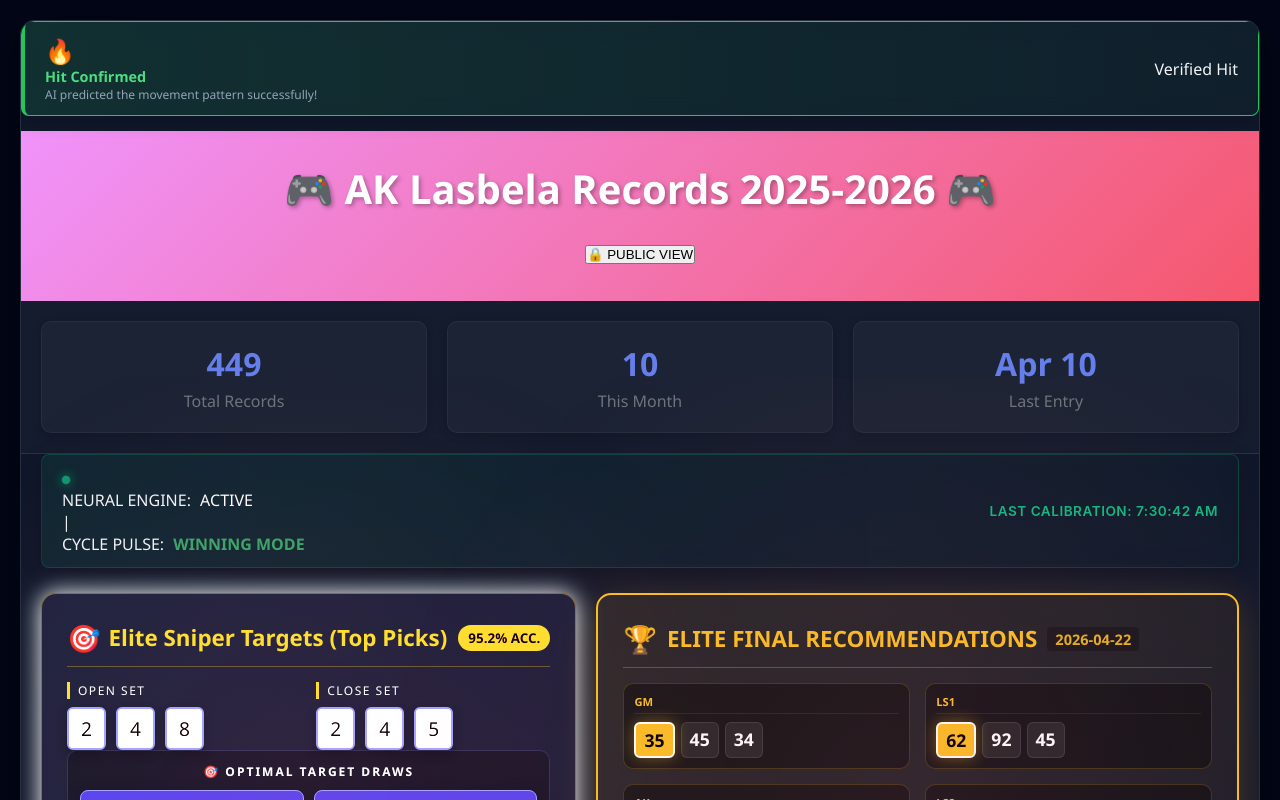
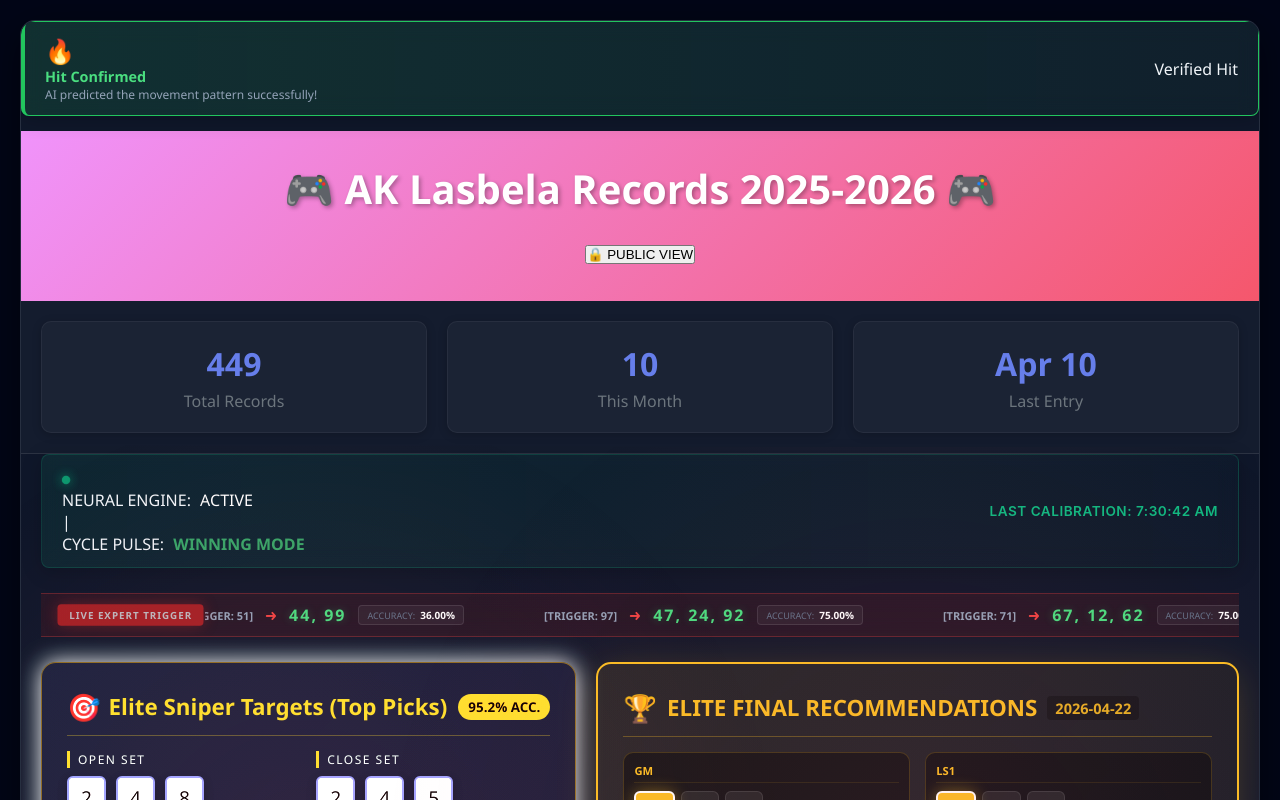
Before and after one commit to umairrana007/ak-lasbela-analysis, a React app in the folder frontend/: page / in a window 1280 px wide. Shown: the top 800 px of the page. Built offline with nearby package versions, Linux system fonts and the light colour scheme; no server answers; the database is empty; the HTML template or start-up script is replaced by a standard one.

Commit message:
feat: implement live expert trigger banner with marquee and accuracy tracking

```diff
--- a/frontend/src/App.jsx
+++ b/frontend/src/App.jsx
@@ -105,6 +105,49 @@ const App = () => {
   const [oddEvenStats, setOddEvenStats] = useState({ odd: 50, even: 50, ratio: '50/50' });
 
   const fileInputRef = useRef(null);
+
+  const ExpertBanner = ({ signals }) => {
+    if (!signals || signals.length === 0) return null;
+
+    return (
+      <div className="expert-trigger-banner">
+        <div className="expert-trigger-label">
+          LIVE EXPERT TRIGGER
+        </div>
+        <div className="marquee-wrapper">
+          <div className="marquee-content animate-marquee">
+            {signals.map((sig, idx) => (
+              <div key={idx} className="expert-signal-item">
+                <span className="sig-trigger">[Trigger: <span className="text-white">{sig.trigger}</span>]</span>
+                <span className="sig-arrow">➜</span>
+                <span className="sig-targets">
+                  {sig.targets.join(", ")}
+                </span>
+                <div className="sig-accuracy">
+                  <span className="accuracy-label">Accuracy:</span>
+                  <span className="accuracy-value">{sig.accuracy}</span>
+                </div>
+              </div>
+            ))}
+            {/* Duplicate for seamless loop */}
+            {signals.map((sig, idx) => (
+              <div key={`dup-${idx}`} className="expert-signal-item">
+                <span className="sig-trigger">[Trigger: <span className="text-white">{sig.trigger}</span>]</span>
+                <span className="sig-arrow">➜</span>
+                <span className="sig-targets">
+                  {sig.targets.join(", ")}
+                </span>
+                <div className="sig-accuracy">
+                  <span className="accuracy-label">Accuracy:</span>
+                  <span className="accuracy-value">{sig.accuracy}</span>
+                </div>
+              </div>
+            ))}
+          </div>
+        </div>
+      </div>
+    );
+  };
 
   const calculateNeuralStats = (allRecords) => {
     const counts = {};
@@ -549,6 +592,9 @@ const App = () => {
                     LAST CALIBRATION: {calibrationTime}
                 </div>
             </div>
+
+            {/* LIVE EXPERT BANNER */}
+            <ExpertBanner signals={predictions.active_expert_signals} />
 
             {/* ROW 1: ELITE SNIPER & RECOMMENDATIONS */}
             <div className="dashboard-grid">
--- a/frontend/src/index.css
+++ b/frontend/src/index.css
@@ -992,3 +992,119 @@ tbody tr:nth-child(even) .day-column {
     50% { opacity: 0.7; transform: scale(0.98); }
     100% { opacity: 1; transform: scale(1); }
 }
+/* Expert Trigger Banner Styles */
+.expert-trigger-banner {
+    width: 100%;
+    background: rgba(127, 29, 29, 0.2); /* dark red semi-transparent */
+    border-top: 1px solid rgba(239, 68, 68, 0.3);
+    border-bottom: 1px solid rgba(239, 68, 68, 0.3);
+    display: flex;
+    align-items: center;
+    padding: 10px 0;
+    margin-bottom: 25px;
+    backdrop-filter: blur(10px);
+    overflow: hidden;
+    position: relative;
+}
+
+.expert-trigger-label {
+    background: #dc2626;
+    color: white;
+    font-size: 10px;
+    font-weight: 900;
+    padding: 4px 12px;
+    border-radius: 4px;
+    margin-left: 15px;
+    flex-shrink: 0;
+    z-index: 10;
+    box-shadow: 0 0 15px rgba(220, 38, 38, 0.5);
+    animation: pulse 2s infinite;
+    letter-spacing: 1px;
+}
+
+.marquee-wrapper {
+    flex: 1;
+    overflow: hidden;
+    display: flex;
+}
+
+.marquee-content {
+    display: flex;
+    white-space: nowrap;
+    will-change: transform;
+}
+
+.animate-marquee {
+    animation: marquee-scroll 60s linear infinite;
+}
+
+.animate-marquee:hover {
+    animation-play-state: paused;
+}
+
+@keyframes marquee-scroll {
+    0% { transform: translateX(0); }
+    100% { transform: translateX(-50%); }
+}
+
+.expert-signal-item {
+    display: flex;
+    align-items: center;
+    margin: 0 40px;
+    gap: 12px;
+}
+
+.sig-trigger {
+    font-size: 11px;
+    color: #94a3b8;
+    text-transform: uppercase;
+    font-weight: bold;
+}
+
+.sig-arrow {
+    color: #ef4444;
+    font-weight: bold;
+}
+
+.sig-targets {
+    color: #4ade80; /* emerald-400 */
+    font-size: 16px;
+    font-weight: 900;
+    letter-spacing: 2px;
+    text-shadow: 0 0 10px rgba(74, 222, 128, 0.3);
+}
+
+.sig-accuracy {
+    display: flex;
+    align-items: center;
+    gap: 5px;
+    background: rgba(255, 255, 255, 0.05);
+    padding: 2px 8px;
+    border-radius: 4px;
+    border: 1px solid rgba(255, 255, 255, 0.1);
+}
+
+.accuracy-label {
+    font-size: 9px;
+    color: #64748b;
+    text-transform: uppercase;
+}
+
+.accuracy-value {
+    font-size: 10px;
+    color: #fff;
+    font-weight: bold;
+}
+
+@media (max-width: 768px) {
+    .expert-trigger-banner {
+        padding: 8px 0;
+    }
+    .expert-trigger-label {
+        font-size: 8px;
+        padding: 3px 8px;
+    }
+    .sig-targets {
+        font-size: 14px;
+    }
+}
--- a/frontend/src/predictions.json
+++ b/frontend/src/predictions.json
@@ -1,12 +1,12 @@
 {
-  "last_updated": "2026-04-22T14:06:29.307314",
+  "last_updated": "2026-04-22T14:13:43.942035",
   "target_date": "2026-04-22",
   "final_recommendations": {
     "gm": [
       {
         "val": 35,
         "type": "MAIN",
-        "confidence": 68
+        "confidence": 65
       },
       {
         "val": 45,
@@ -23,7 +23,7 @@
       {
         "val": 62,
         "type": "MAIN",
-        "confidence": 81
+        "confidence": 89
       },
       {
         "val": 92,
@@ -45,7 +45,7 @@
       {
         "val": 62,
         "type": "MAIN",
-        "confidence": 89
+        "confidence": 88
       },
       {
         "val": 92,
@@ -67,7 +67,7 @@
       {
         "val": 49,
         "type": "MAIN",
-        "confidence": 71
+        "confidence": 66
       },
       {
         "val": 45,
@@ -89,7 +89,7 @@
       {
         "val": 44,
         "type": "MAIN",
-        "confidence": 82
+        "confidence": 87
       },
       {
         "val": 45,
@@ -106,8 +106,8 @@
   "results": {
     "gm": {
       "primary": 35,
-      "confidence": "68%",
-      "confidence_val": 68,
+      "confidence": "65%",
+      "confidence_val": 65,
       "pattern_found": "Neural Pattern",
       "recommendations": [
         35,
@@ -118,8 +118,8 @@
     },
     "ls1": {
       "primary": 62,
-      "confidence": "81%",
-      "confidence_val": 81,
+      "confidence": "89%",
+      "confidence_val": 89,
       "pattern_found": "Expert-AI Overlap",
       "recommendations": [
         62,
@@ -131,8 +131,8 @@
     },
     "ak": {
       "primary": 62,
-      "confidence": "89%",
-      "confidence_val": 89,
+      "confidence": "88%",
+      "confidence_val": 88,
       "pattern_found": "Expert-AI Overlap",
       "recommendations": [
         62,
@@ -144,8 +144,8 @@
     },
     "ls2": {
       "primary": 49,
-      "confidence": "71%",
-      "confidence_val": 71,
+      "confidence": "66%",
+      "confidence_val": 66,
       "pattern_found": "Neural Pattern",
       "recommendations": [
         49,
@@ -157,8 +157,8 @@
     },
     "ls3": {
       "primary": 44,
-      "confidence": "82%",
-      "confidence_val": 82,
+      "confidence": "87%",
+      "confidence_val": 87,
       "pattern_found": "Expert-AI Overlap",
       "recommendations": [
         44,
@@ -255,6 +255,107 @@
     "details": "AI predicted the movement pattern successfully!",
     "type": "Direct"
   },
+  "active_expert_signals": [
+    {
+      "trigger": "50",
+      "targets": [
+        78,
+        5,
+        26
+      ],
+      "accuracy": "75.00%",
+      "avg_delay": 1.25
+    },
+    {
+      "trigger": "51",
+      "targets": [
+        44,
+        99
+      ],
+      "accuracy": "36.00%",
+      "avg_delay": 1.27
+    },
+    {
+      "trigger": "97",
+      "targets": [
+        47,
+        24,
+        92
+      ],
+      "accuracy": "75.00%",
+      "avg_delay": 1.49
+    },
+    {
+      "trigger": "71",
+      "targets": [
+        67,
+        12,
+        62
+      ],
+      "accuracy": "75.00%",
+      "avg_delay": 1.38
+    },
+    {
+      "trigger": "81",
+      "targets": [
+        46,
+        64,
+        22
+      ],
+      "accuracy": "100.00%",
+      "avg_delay": 0.99
+    },
+    {
+      "trigger": "40",
+      "targets": [
+        41,
+        87,
+        45
+      ],
+      "accuracy": "71.88%",
+      "avg_delay": 1.21
+    },
+    {
+      "trigger": "90",
+      "targets": [
+        18,
+        81,
+        9
+      ],
+      "accuracy": "76.92%",
+      "avg_delay": 1.29
+    },
+    {
+      "trigger": "42",
+      "targets": [
+        47,
+        24,
+        92
+      ],
+      "accuracy": "84.00%",
+      "avg_delay": 1.1
+    },
+    {
+      "trigger": "25",
+      "targets": [
+        70,
+        7,
+        52
+      ],
+      "accuracy": "40.00%",
+      "avg_delay": 1.58
+    },
+    {
+      "trigger": "84",
+      "targets": [
+        28,
+        34,
+        98
+      ],
+      "accuracy": "68.18%",
+      "avg_delay": 1.51
+    }
+  ],
   "elite_cycle": [
     {
       "val": 56,
```
Also changed, not shown: 2 other files (tests, documents, lock files or other folders).
